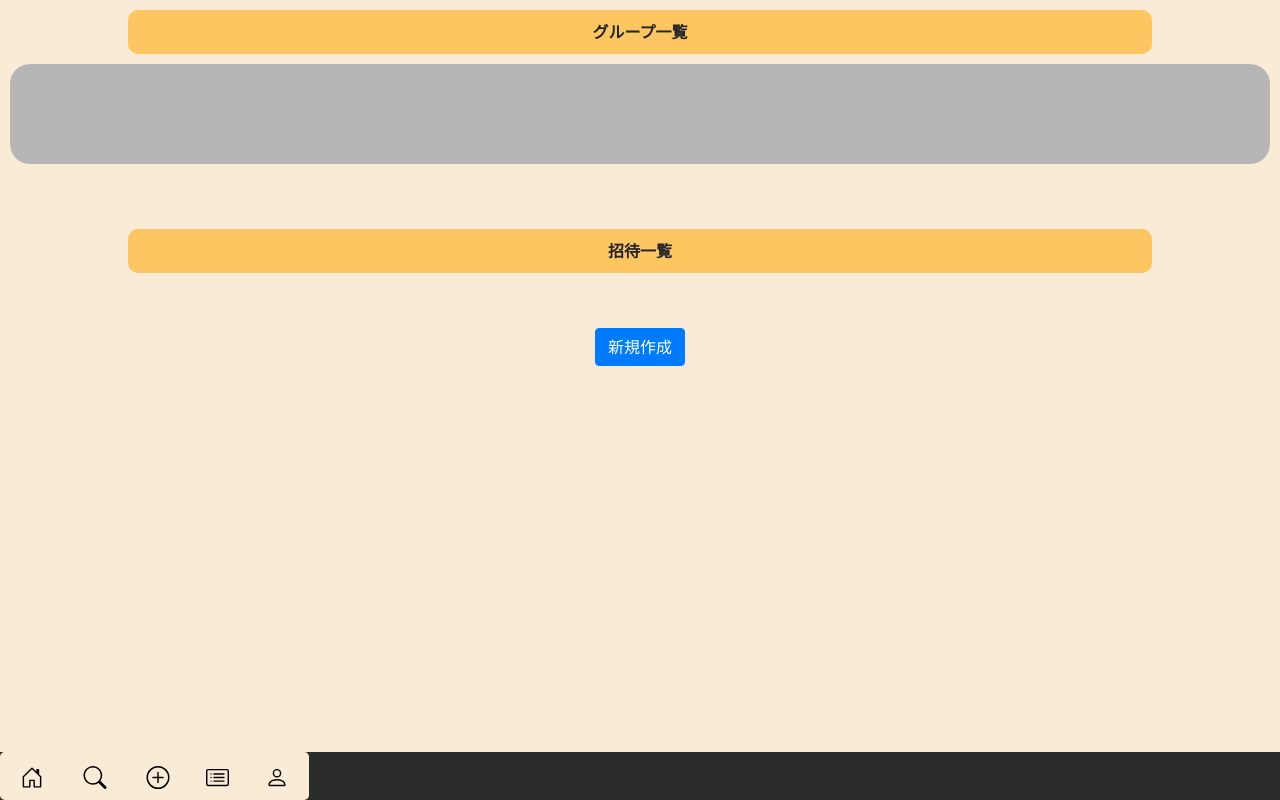
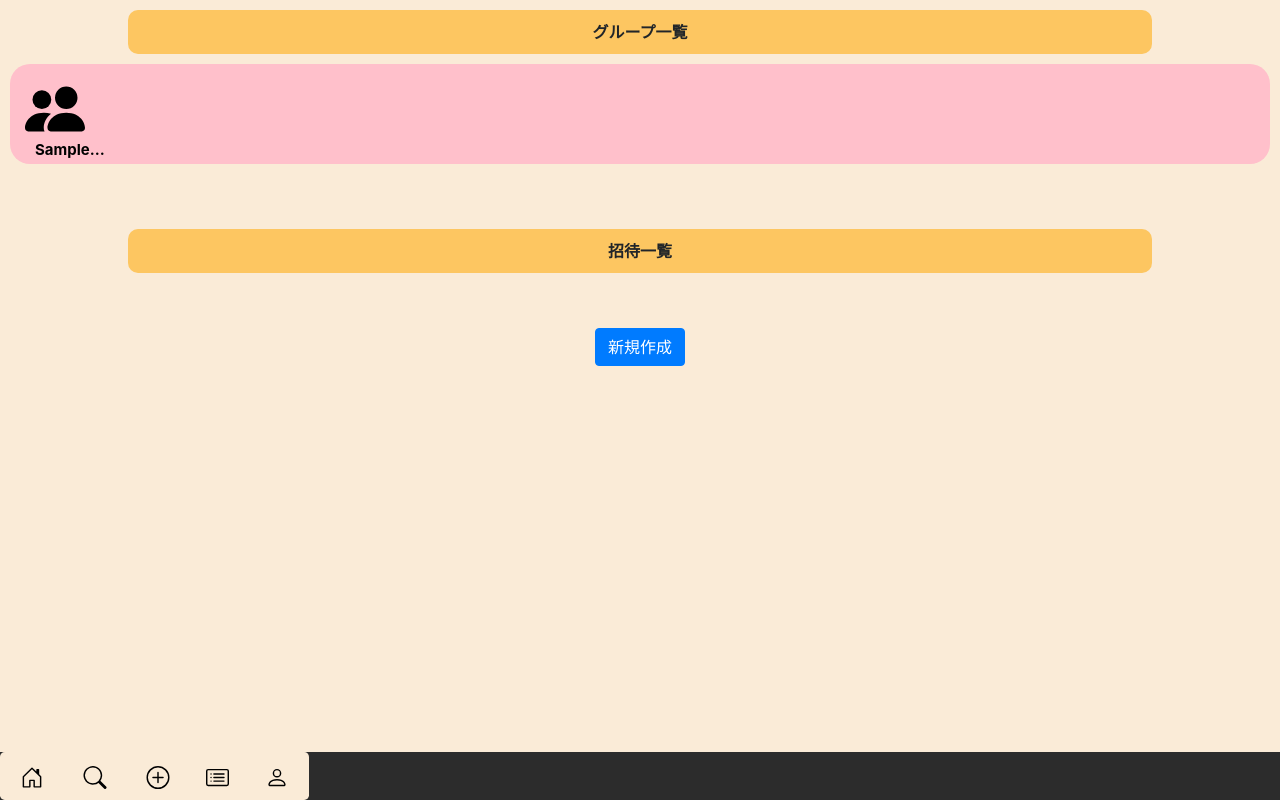
Before and after one commit to Tatsuya-328/codegym-A5, a Flask app: page /groups in a window 1280 px wide. Run offline with Flask 2, Linux system fonts and the light colour scheme; the visitor is signed in with stand-in values (Sample User, id 1); tables that the repository leaves empty hold one stand-in row (values such as "Sample post"); parts of the project's set-up code (start-up, migrations or seed data) failed here and were passed over; some libraries are stand-ins or nearby versions.

Commit message:
一通り完成

```diff
--- a/static/css/style.css
+++ b/static/css/style.css
@@ -437,3 +437,46 @@
 footer{
   background-color: rgb(44, 44, 44);
 }
+
+/* group */
+.group-box{
+  padding: 15px;
+  border-radius: 20px;
+  margin: 10px;
+  background-color: pink;
+  height: 100px;
+}
+.group-table{
+  padding-bottom: 45px;
+}
+
+.group-table-title{
+  text-align: center;
+  margin: 10px auto;
+  padding: 10px;
+  background-color: rgb(253, 198, 97);
+  width: 80%;
+  border-radius: 10px;
+  font-weight: bold;
+}
+
+.group-user-icon{
+  /* display: inline-block; */
+  float: left;
+}
+
+.group-user-name{
+  float: left;
+  width: 55%;
+  height: 20px;
+  overflow: hidden;
+  margin-right: 5px;
+  font-weight: bold;
+  font-size: 15px;
+}
+
+.group-user-info{
+  display: inline-block;
+  margin-left: 10px;
+  width: 73%;
+}
--- a/templates/groups.html
+++ b/templates/groups.html
@@ -39,72 +39,62 @@
 
 
 <!-- けんじの参考に修正（まー） -->
-<div class="table-responsive profile-latest-track-table">
+<div class="table-responsive group-table">
   <!-- <form action="/makeplaylist" method="post"> -->
 
-  <div class="profile-panel-latest-track">
+  <div class="group-table-title">
     グループ一覧
   </div>
   <div class = "flex flex-row mx-auto">
     {% for d in groups %}
-        <div class="profile-track-box" >
-          <!-- <div class="profile-spotify-track">
-            <iframe src="https://open.spotify.com/embed/track/{{ d['track_id'] }}" width="75" height="75" frameBorder="0" allowfullscreen="" allow="autoplay; clipboard-write; encrypted-media; fullscreen; picture-in-picture"></iframe>
-          </div> -->
-
-          <div class="profile-songlocation-info">
-            <!-- <div class="profile-panel-track-name">
-              <p style="margin: 0; overflow: hidden; text-overflow: ellipsis; white-space: nowrap;">{{ d["track"] }}</p>
+      <a  href="{{ url_for('group_info', group_id = d['id'] ) }}">
+        <div class="group-box">
+          <div class="group-user-icon">
+            <svg xmlns="http://www.w3.org/2000/svg" width="60" height="60" fill="currentColor" class="bi bi-people-fill" viewBox="0 0 16 16">
+              <path d="M7 14s-1 0-1-1 1-4 5-4 5 3 5 4-1 1-1 1H7zm4-6a3 3 0 1 0 0-6 3 3 0 0 0 0 6z"/>
+              <path fill-rule="evenodd" d="M5.216 14A2.238 2.238 0 0 1 5 13c0-1.355.68-2.75 1.936-3.72A6.325 6.325 0 0 0 5 9c-4 0-5 3-5 4s1 1 1 1h4.216z"/>
+              <path d="M4.5 8a2.5 2.5 0 1 0 0-5 2.5 2.5 0 0 0 0 5z"/>
+            </svg>
+            <div class="group-user-info">
+              <div class="group-user-name">
+                <p style="margin: 0; overflow: hidden; text-overflow: ellipsis; white-space: nowrap;">{{ d["name"] }}</p>
+              </div>
             </div>
-            <div class="profile-panel-artist-name">
-              <p style="margin: 0; overflow: hidden; text-overflow: ellipsis; white-space: nowrap;">{{ d["artist"] }}</p>
-            </div>
-            <p style="margin: 0;">{{ d["user_nickname"] }}</p> -->
-          <!-- <div class="profile-display-about">
-            {{ d["about"] }}
-            <a href="{{ url_for('show_song_location', songlocation_id = d['id'] ) }}" style="margin-left: 10px;">詳細</a>
-          </div> -->
           </div>
         </div>
-      {% endfor %}
+      </a>
+    {% endfor %}
   </div>
 </div>
 
-<div class="table-responsive profile-latest-track-table">
+<div class="table-responsive group-table">
   <!-- <form action="/makeplaylist" method="post"> -->
 
-  <div class="profile-panel-latest-track">
+  <div class="group-table-title">
     招待一覧
   </div>
   <div class = "flex flex-row mx-auto">
     {% for d in requests_groups %}
-        <div class="profile-track-box" >
-          <!-- <div class="profile-spotify-track">
-            <iframe src="https://open.spotify.com/embed/track/{{ d['track_id'] }}" width="75" height="75" frameBorder="0" allowfullscreen="" allow="autoplay; clipboard-write; encrypted-media; fullscreen; picture-in-picture"></iframe>
-          </div> -->
-
-          <div class="profile-songlocation-info">
-            <!-- <div class="profile-panel-track-name">
-              <p style="margin: 0; overflow: hidden; text-overflow: ellipsis; white-space: nowrap;">{{ d["track"] }}</p>
+      <a  href="{{ url_for('group_info', group_id = d['id'] ) }}">
+        <div class="group-box" >
+          <div class="group-user-icon">
+            <svg xmlns="http://www.w3.org/2000/svg" width="60" height="60" fill="currentColor" class="bi bi-person-plus-fill" viewBox="0 0 16 16">
+              <path d="M1 14s-1 0-1-1 1-4 6-4 6 3 6 4-1 1-1 1H1zm5-6a3 3 0 1 0 0-6 3 3 0 0 0 0 6z"/>
+              <path fill-rule="evenodd" d="M13.5 5a.5.5 0 0 1 .5.5V7h1.5a.5.5 0 0 1 0 1H14v1.5a.5.5 0 0 1-1 0V8h-1.5a.5.5 0 0 1 0-1H13V5.5a.5.5 0 0 1 .5-.5z"/>
+            </svg>
+            <div class="group-user-info">
+              <div class="group-user-name">
+                <p style="margin: 0; overflow: hidden; text-overflow: ellipsis; white-space: nowrap;">{{ d["name"] }}</p>
+              </div>
             </div>
-            <div class="profile-panel-artist-name">
-              <p style="margin: 0; overflow: hidden; text-overflow: ellipsis; white-space: nowrap;">{{ d["artist"] }}</p>
-            </div>
-            <p style="margin: 0;">{{ d["user_nickname"] }}</p> -->
-          <!-- <div class="profile-display-about">
-            {{ d["about"] }}
-            <a href="{{ url_for('show_song_location', songlocation_id = d['id'] ) }}" style="margin-left: 10px;">詳細</a>
-          </div> -->
           </div>
         </div>
-      {% endfor %}
+      </a>
+    {% endfor %}
   </div>
 </div>
-
-
 
 <div style="text-align: center">
     <button onclick="location.href='create_group'" type="button" class="btn btn-primary">新規作成</button>
 </div>
-</div>
 {% endblock %}
```
